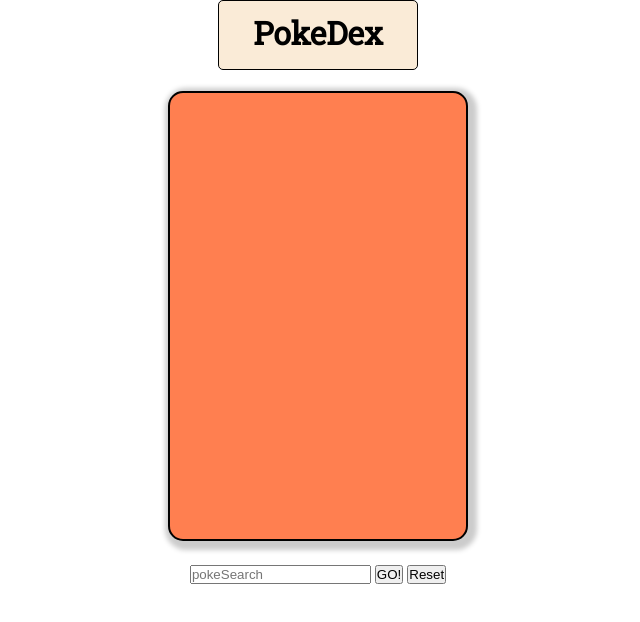
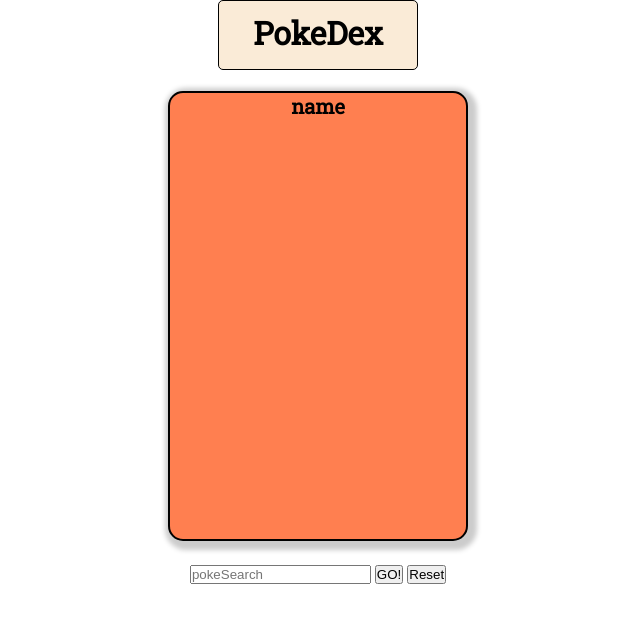
Before and after one commit to JimmyWallener/pokemon, a plain HTML site: page index.html in a window 1280 px wide. Shown: the whole page, without its empty margins (322-962 px from the left). Drawn offline with nearby package versions, Linux system fonts and the light colour scheme; no server answers.

Commit message:
inget speciellt
Ska kolla på AutoComplete och allt ni gjort. :O  så ska också lägga till något ! :)

```diff
--- a/css/style.css
+++ b/css/style.css
@@ -9,6 +9,11 @@ body {
     background-image: url('../img/pokemon-1577763_1920.jpg');
     text-align: center;
     color: #000000;
+}
+
+h5 {
+    text-align: center;
+    font-size:20px;
 }
 
 h1{
@@ -31,6 +36,7 @@ header {
 
 }
 
+
 .card{
     width:300px;
     height: 450px;
--- a/index.html
+++ b/index.html
@@ -21,6 +21,7 @@
         </header>
         <br>
         <div class="card">
+            <h5 id="name">name</h5>
             <div id="pokemon-details">
                 <p></p>
             </div>
```
